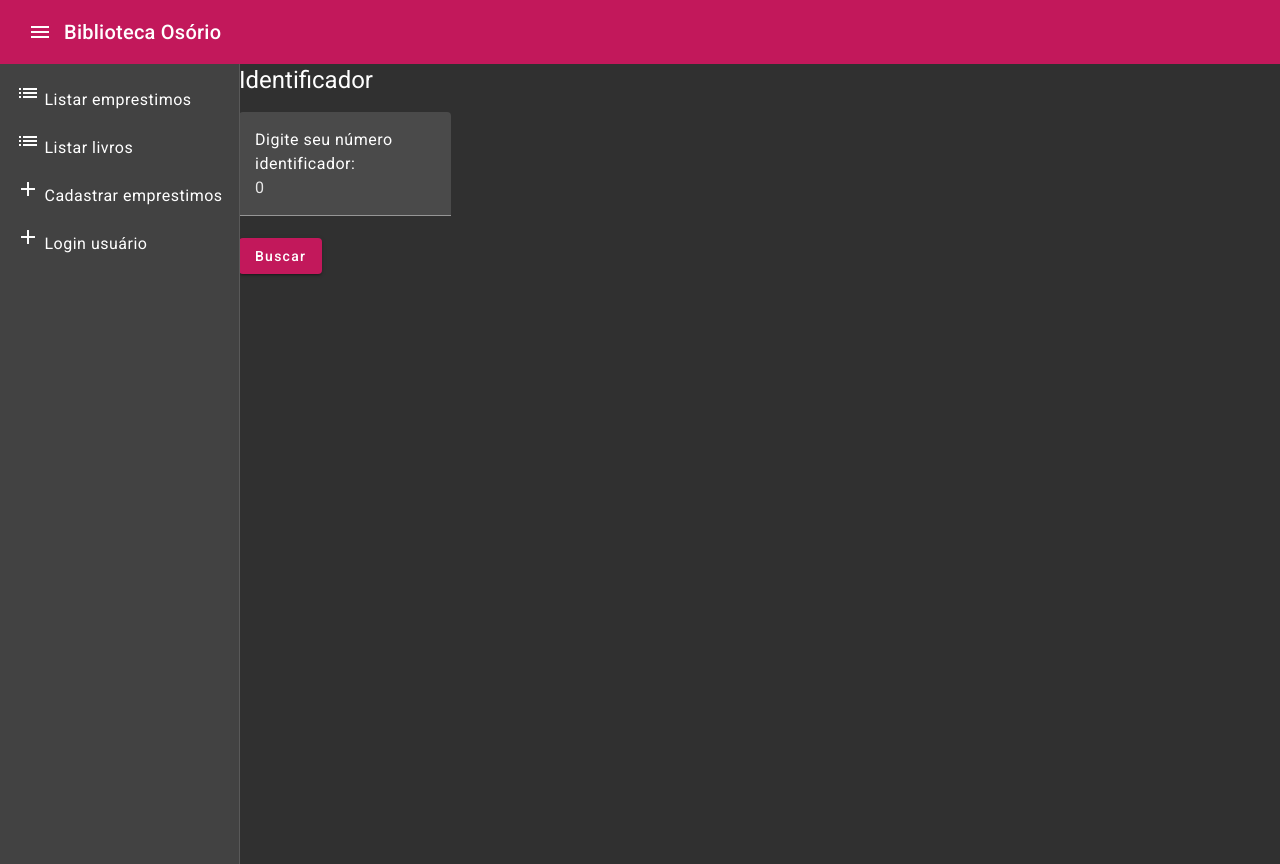
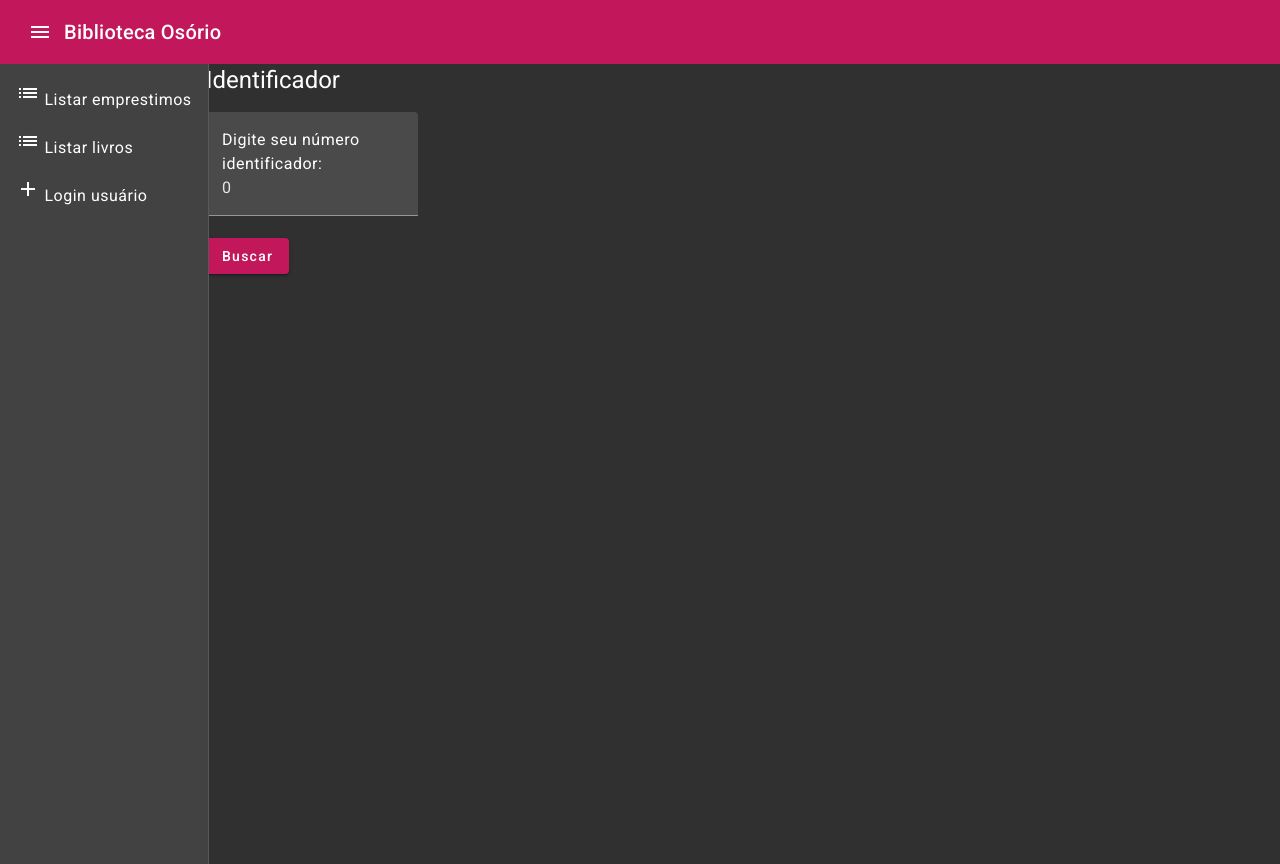
Before and after one commit to joaorepula/Angular-Biblioteca, an Angular app: page / in a window 1280 px wide. Built offline with nearby package versions, Linux system fonts and the light colour scheme.

Commit message:
removendo botão não utilizado

```diff
--- a/src/app/app.component.html
+++ b/src/app/app.component.html
@@ -20,12 +20,6 @@
             <span> Listar livros </span>
           </div>
         </a>
-        <a mat-list-item routerLink="/pages/emprestimo-cadastrar/cadastrar">
-          <div class="item">
-            <mat-icon class="icon"> add </mat-icon>
-            <span> Cadastrar emprestimos </span>
-          </div>
-        </a>
         <a mat-list-item routerLink="/pages/login-usuario/cadastrar">
           <div class="item">
             <mat-icon class="icon"> add </mat-icon>
```
